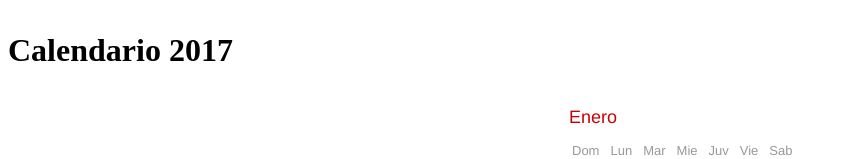
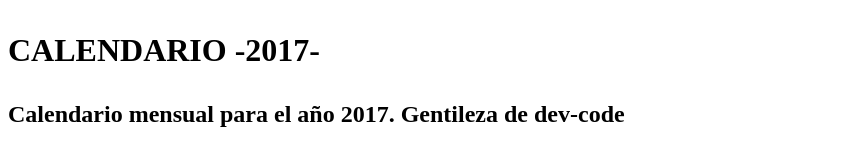
Before and after one commit to gti508014/Calendario, a plain HTML site: page index.html in a window 1280 px wide. Shown: the top 159 px of the page, without its empty margins (0-850 px from the left). Drawn offline with Linux system fonts and the light colour scheme.

Commit message:
agrega un parrafo al calendario

```diff
--- a/index.html
+++ b/index.html
@@ -9,7 +9,11 @@
 </head>
 <body>
 	<h1>
-		<p>Calendario 2017</p>
+		<p>CALENDARIO -2017-</p>
+	<h2>
+		<p>Calendario mensual para el año 2017. Gentileza de dev-code</p>
+	</h2>
+
 	</h1>
 </body>
 </html>
```
